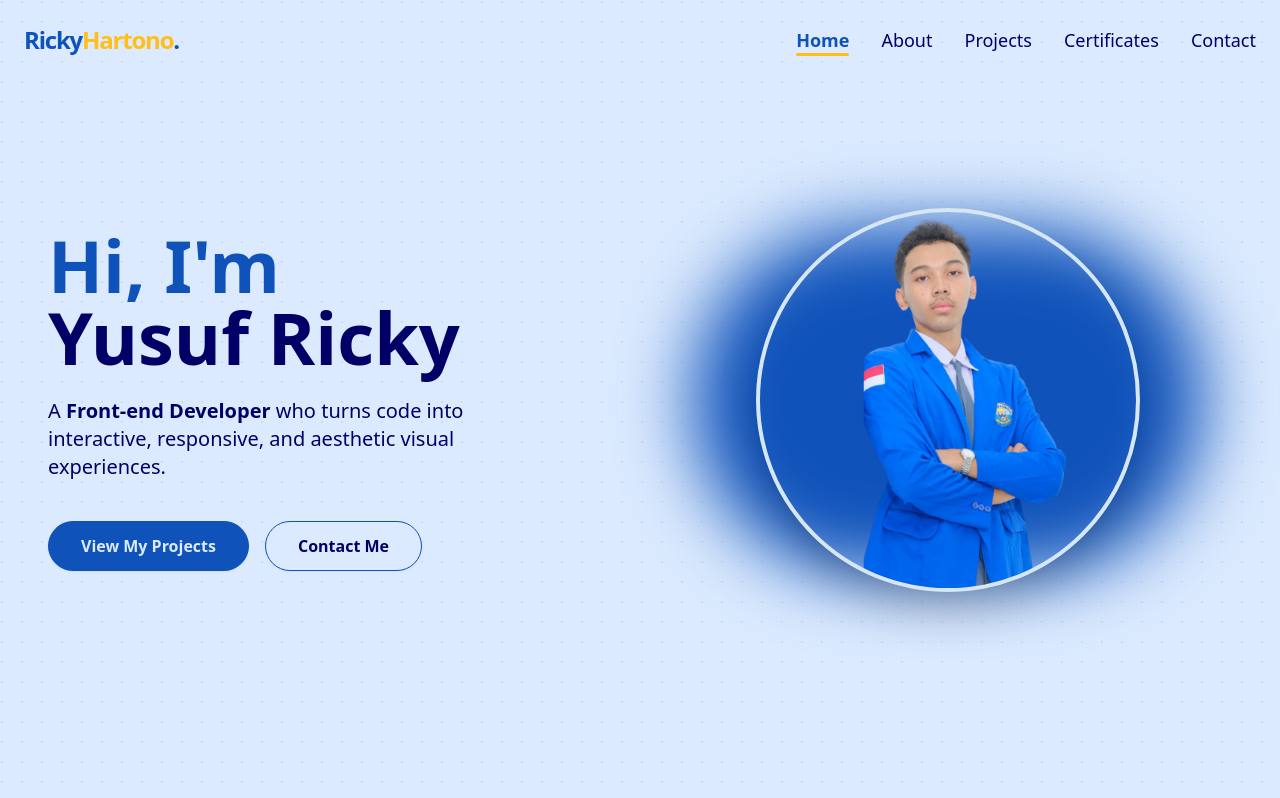
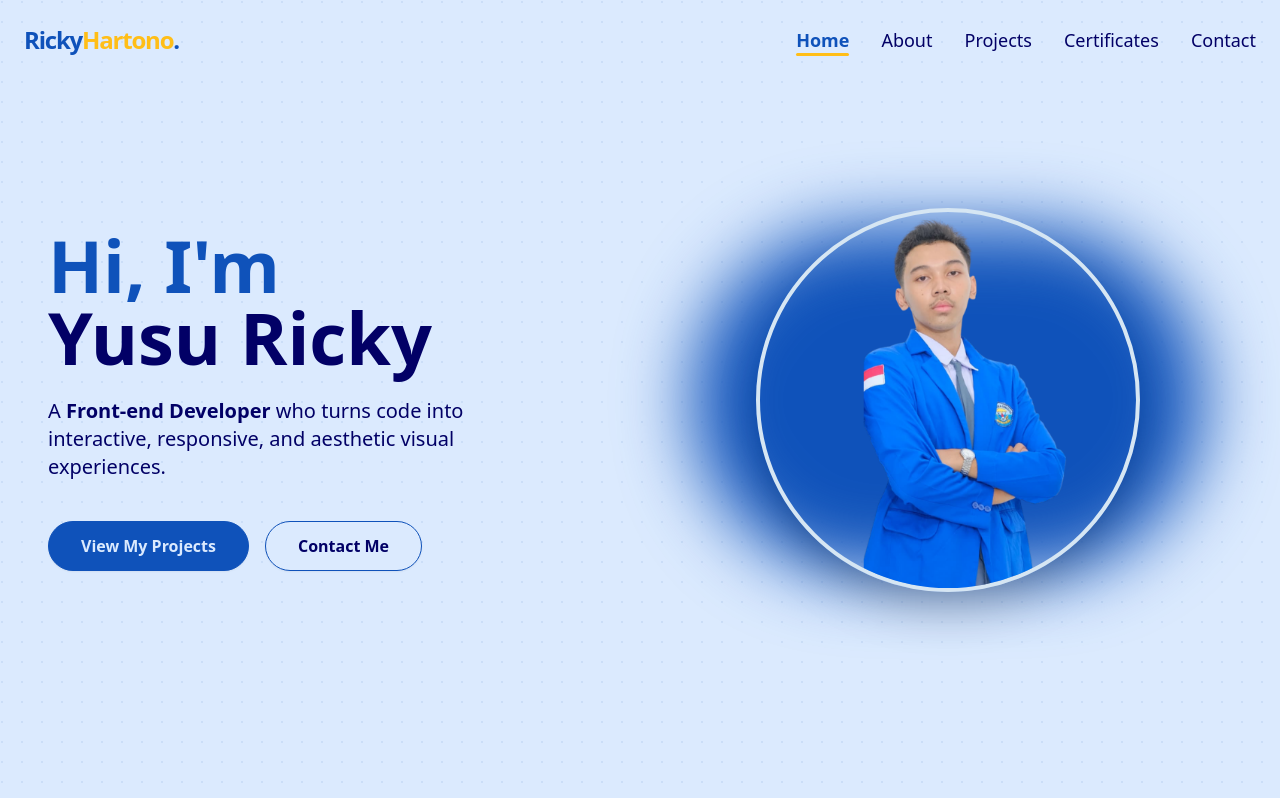
Before and after one commit to Ucupz3/Portofolio-gwe, a React (Vite) app: page / in a window 1280 px wide. Shown: the top 798 px of the page. Built offline with nearby package versions, Linux system fonts and the light colour scheme.

Commit message:
coba singkorn apa engga

```diff
--- a/src/components/hero.jsx
+++ b/src/components/hero.jsx
@@ -42,7 +42,7 @@ const Hero = () => {
             <div className="md:w-1/2 text-center md:text-left space-y-6">
                 <h1 className="text-5xl md:text-7xl font-extrabold text-sapphire leading-tight">
                 Hi, I'm <br />
-                <span className="text-navy">Yusuf Ricky</span>
+                <span className="text-navy">Yusu Ricky</span>
                 </h1>
 
                 <p className="text-lg md:text-xl text-navy max-w-lg mx-auto md:mx-0 leading-relaxed">
```
Also changed, not shown: 1 other file (tests, documents, lock files or other folders).
